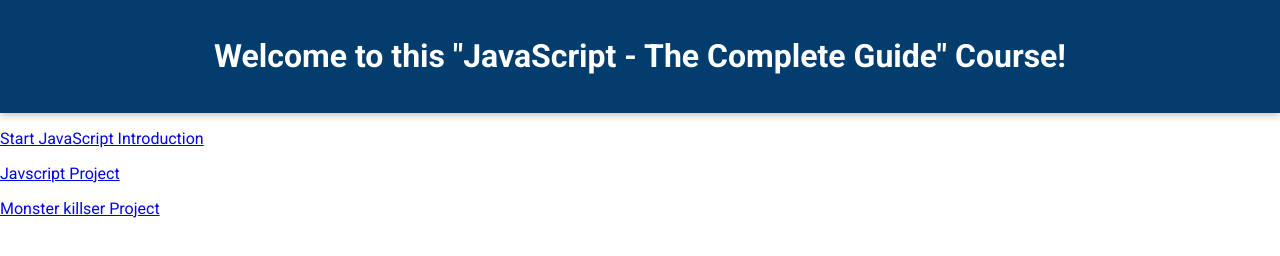
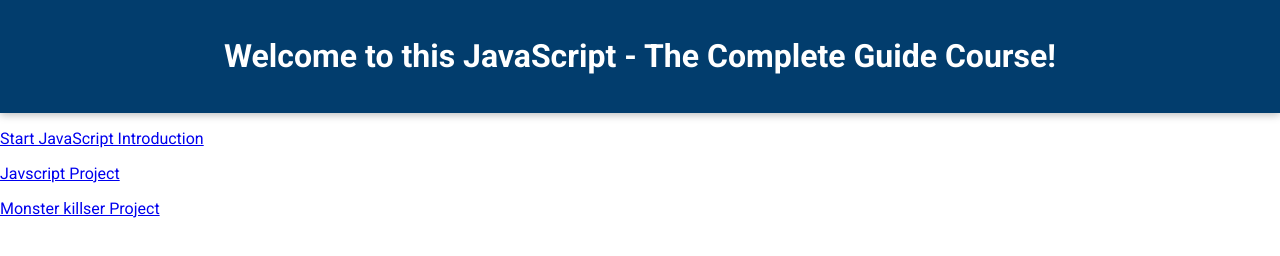
Before and after one commit to ibukun53/udemy-JS-complete, a website: page index.html in a window 1280 px wide. Drawn offline with Linux system fonts and the light colour scheme; files that its build step writes are made by us from their sources.

Commit message:
Changing title

```diff
--- a/index.html
+++ b/index.html
@@ -14,7 +14,7 @@
   <body>
     <div id="backdrop"></div>
     <header id="main-header">
-      <h1>Welcome to this "JavaScript - The Complete Guide" Course!</h1>
+      <h1>Welcome to this JavaScript - The Complete Guide Course!</h1>
     </header>
     <p>
       <a href="C:\Udemy-JS-complete\getting-started-01-first-app\index.html">
```
